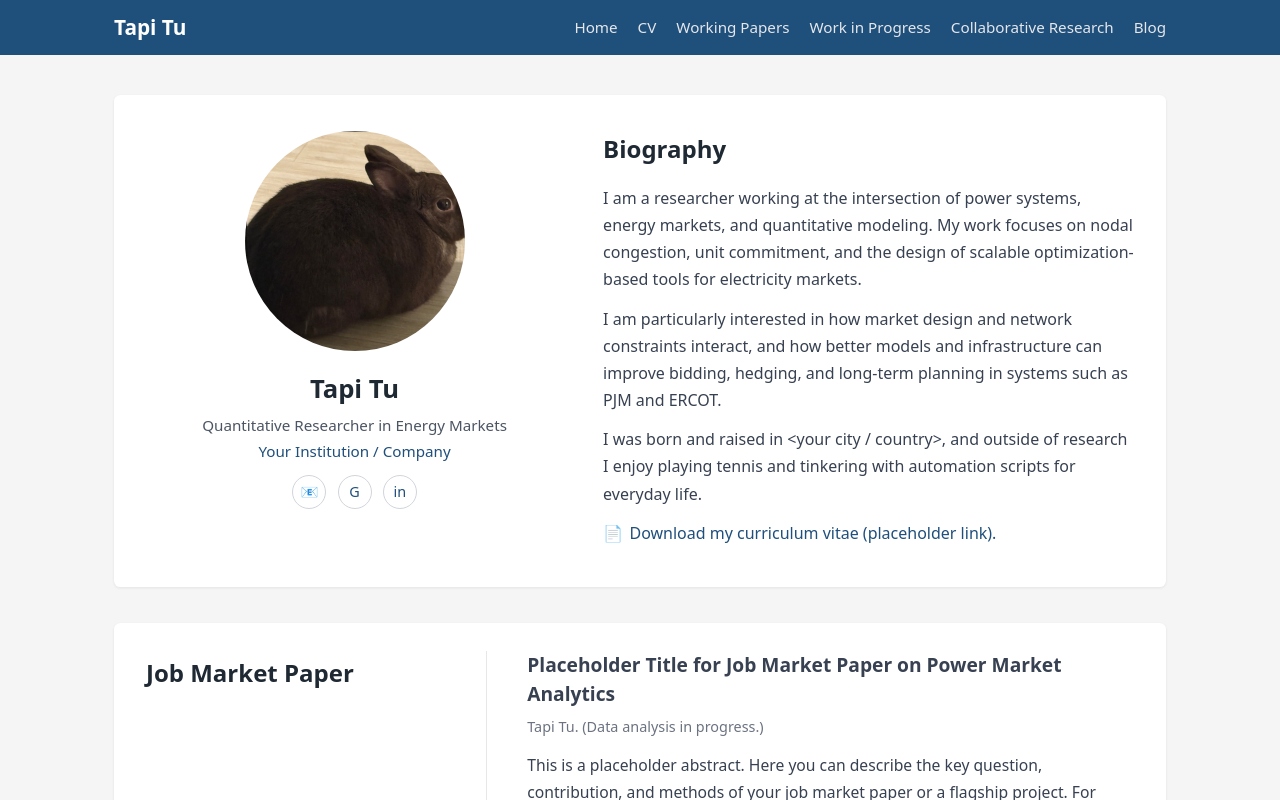
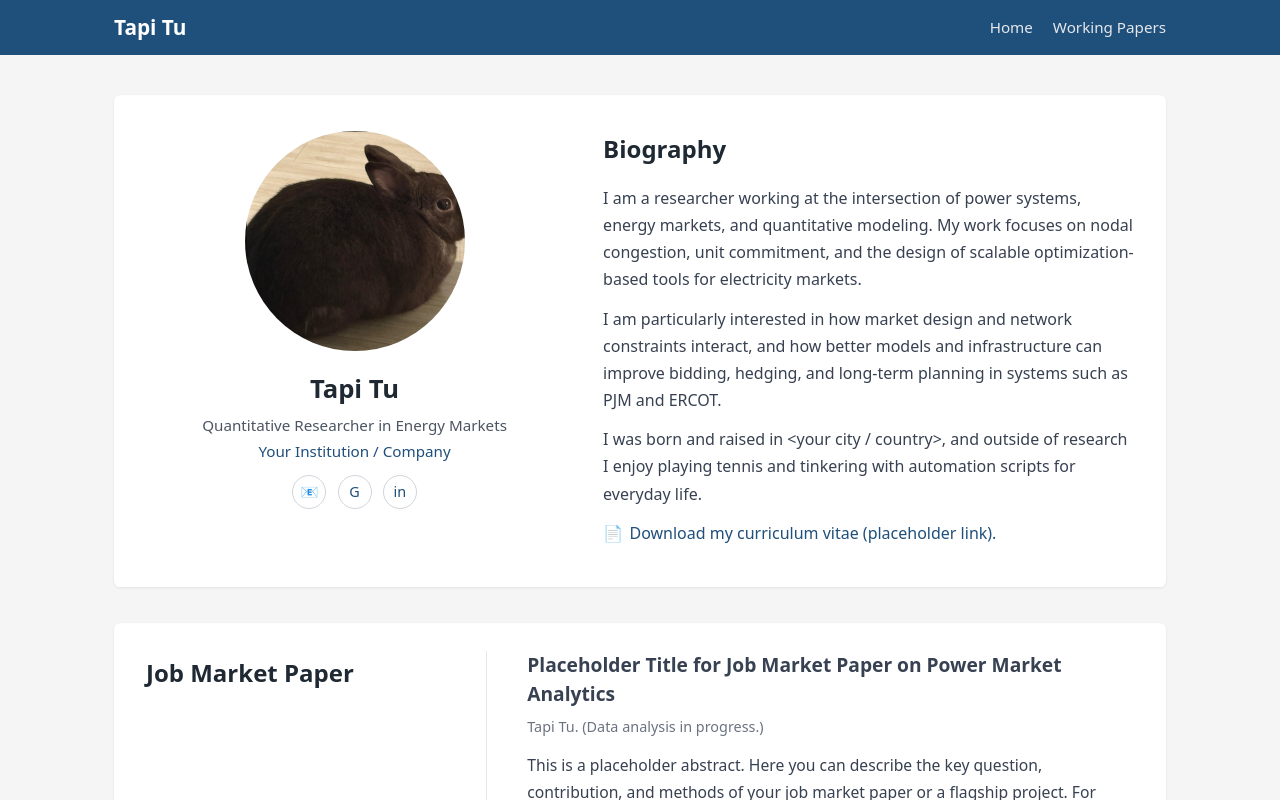
Before and after one commit to yl159-Yiming/CYwebsite, a Vue app: page / in a window 1280 px wide. Shown: the top 800 px of the page. Built offline with nearby package versions, Linux system fonts and the light colour scheme.

Commit message:
change tabs

```diff
--- a/src/App.vue
+++ b/src/App.vue
@@ -8,11 +8,10 @@
         </div>
         <nav class="top-nav__links">
           <a href="#about">Home</a>
-          <a href="#cv">CV</a>
           <a href="#working-papers">Working Papers</a>
-          <a href="#work-in-progress">Work in Progress</a>
-          <a href="#collaborative-research">Collaborative Research</a>
-          <a href="#blog">Blog</a>
+<!--          <a href="#work-in-progress">Work in Progress</a>-->
+<!--          <a href="#collaborative-research">Collaborative Research</a>-->
+<!--          <a href="#rabbit">Others</a>-->
         </nav>
       </div>
     </header>
```
